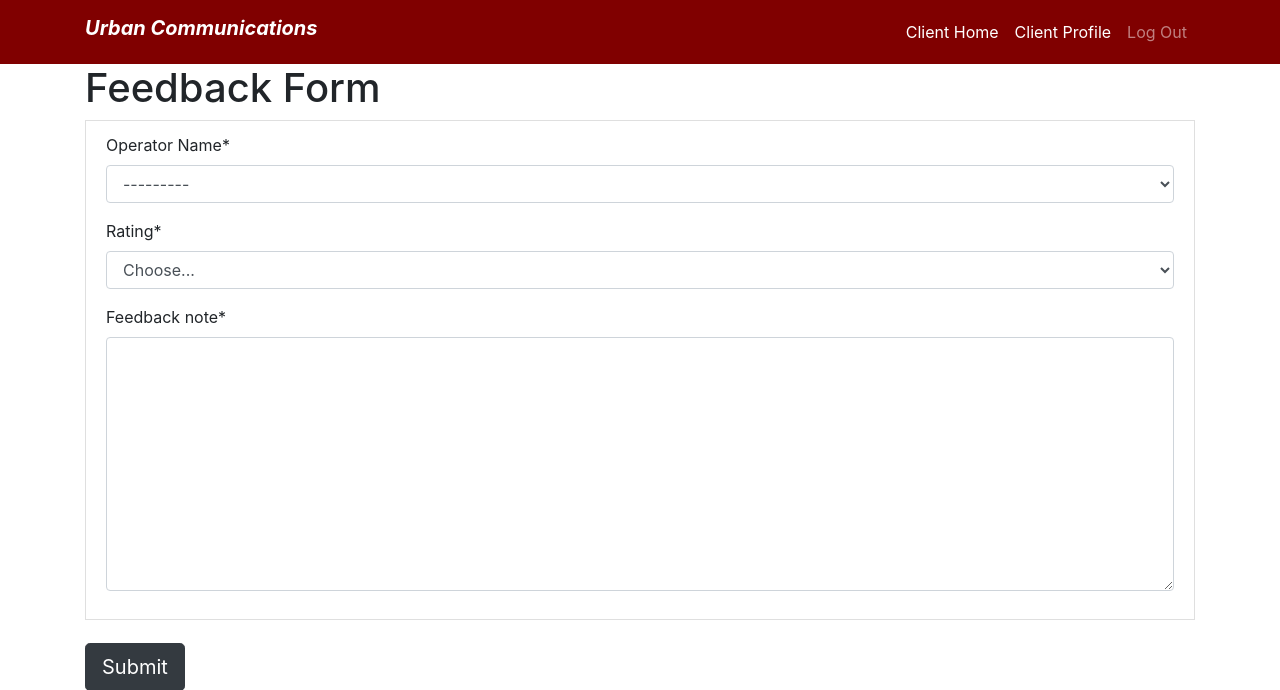
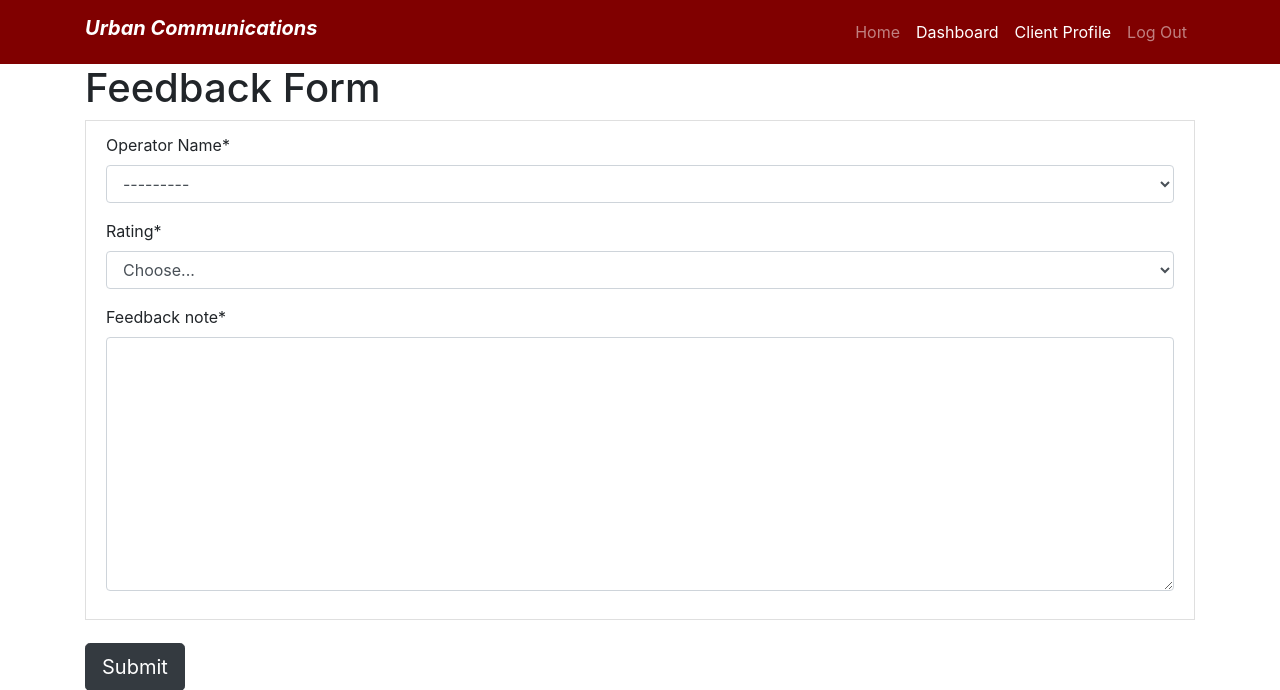
Before and after one commit to urban-communications/UC-Project-2, a Django app: page /client/feedback/ in a window 1280 px wide. Shown: the top 690 px of the page. Run offline with Django 3.2, Linux system fonts and the light colour scheme; a user stored in the database is signed in; tables that the repository leaves empty hold one stand-in row (values such as "Sample post"); some libraries are stand-ins or nearby versions.

Commit message:
add home link

```diff
--- a/templates/base.html
+++ b/templates/base.html
@@ -27,6 +27,9 @@
             <div class="navbar-collapse collapse w-100 order-3 dual-collapse2" id="navbarSupportedContent">
 
                 <ul class="navbar-nav ml-auto">
+                    <li class="nav-item">
+                        <a class="nav-link" href="http://www.urban-communications.co.uk">Home</a>
+                    </li>
                     {% if not user.is_authenticated %}
                     <li class="nav-item">
                         <a class="nav-link" href="{% url 'login' %}"> Log In</a>
@@ -38,7 +41,7 @@
                     {% elif user.is_authenticated and user.client %}
 
                     <li class="nav-item active">
-                        <a class="nav-link" href="{% url 'clientApp:home' %}">Client Home </a>
+                        <a class="nav-link" href="{% url 'clientApp:home' %}">Dashboard</a>
                     </li>
                     <li class="nav-item active">
                         <a class="nav-link" href="{% url 'clientApp:client_profile' user.client.client_user_id %}">Client Profile </a>
@@ -50,7 +53,7 @@
                     {% elif  user.is_authenticated and user.operator %}
 
                     <li class="nav-item">
-                        <a class="nav-link" href="{% url 'clientApp:home' %}">Home</a>
+                        <a class="nav-link" href="{% url 'clientApp:home' %}">Dashboard</a>
                     </li>
                     <li class="nav-item">
                         <a class="nav-link" href="{% url 'clientApp:operator_profile' user.operator.operator_user_id %}">Profile</a>
@@ -65,7 +68,7 @@
                     {% elif  user.is_authenticated and user.is_staff %}
 
                     <li class="nav-item">
-                        <a class="nav-link" href="{% url 'clientApp:home' %}">Admin Home</a>
+                        <a class="nav-link" href="{% url 'clientApp:home' %}">Dashboard</a>
                     </li>
                     <li class="nav-item">
                         <a class="nav-link" href="{% url 'logout' %}"> Log Out</a>
```
